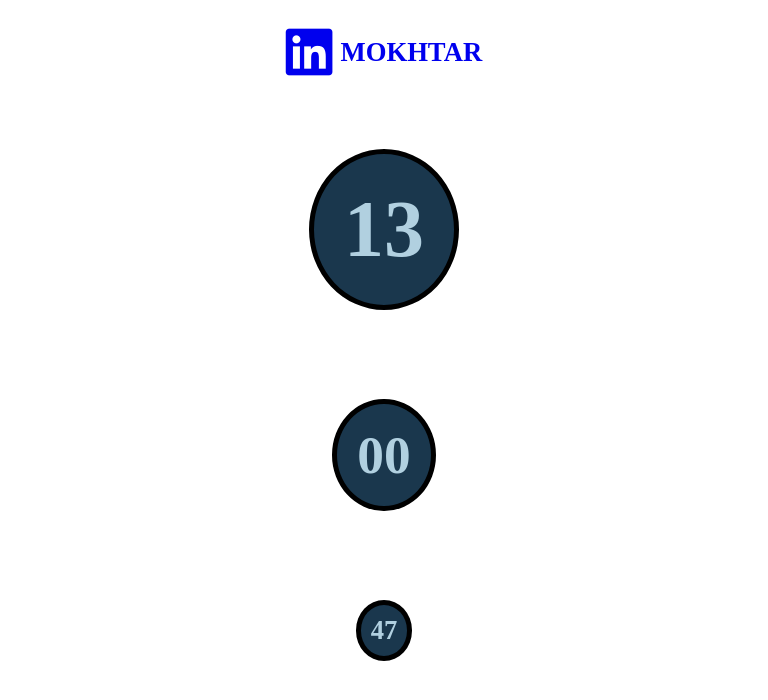
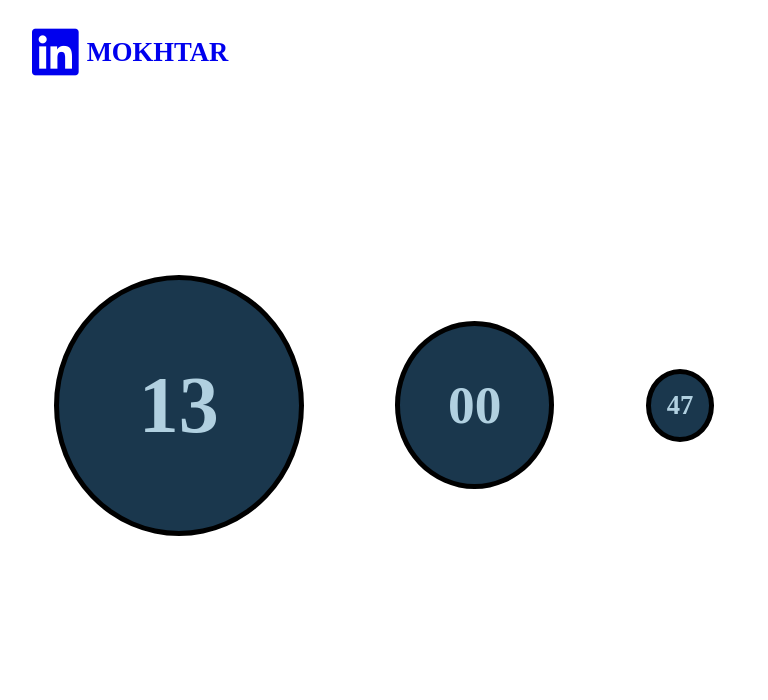
Before and after one commit to ibrahimelmokhtar/js-clock, a plain HTML site: page index.html in a window 768 px wide. Drawn offline with Linux system fonts and the light colour scheme.

Commit message:
Modify design to be responsive for tablets

```diff
--- /dev/null
+++ b/css/responsive-tablets.css
@@ -0,0 +1,29 @@
+
+/* Tablet devices */
+@media screen and (min-width: 768px) and (max-width: 1023px) {
+
+
+    .logo__container {
+        margin: 1rem;
+    }
+
+
+    .container {
+        flex-direction: row;
+    }
+
+
+    #hours{
+        padding:5rem;
+    }
+
+
+    #minutes{
+        padding: 3rem;
+    }
+
+
+    #seconds{
+        padding: 1rem;
+    }
+}
--- a/index.html
+++ b/index.html
@@ -16,6 +16,7 @@
     <!-- Link to used style sheet -->
     <link rel="stylesheet" href="css/styles.css">
     <link rel="stylesheet" href="css/responsive.css">
+    <link rel="stylesheet" href="css/responsive-tablets.css">
     <!-- Page title -->
     <title>Digital Clock</title>
 </head>
```
